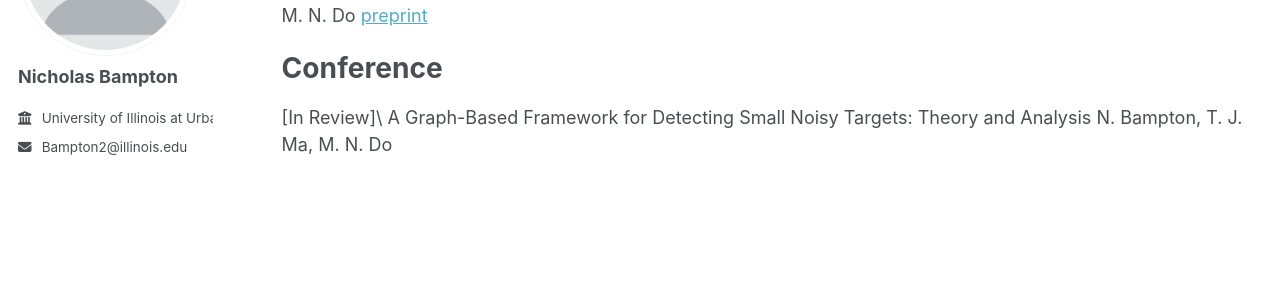
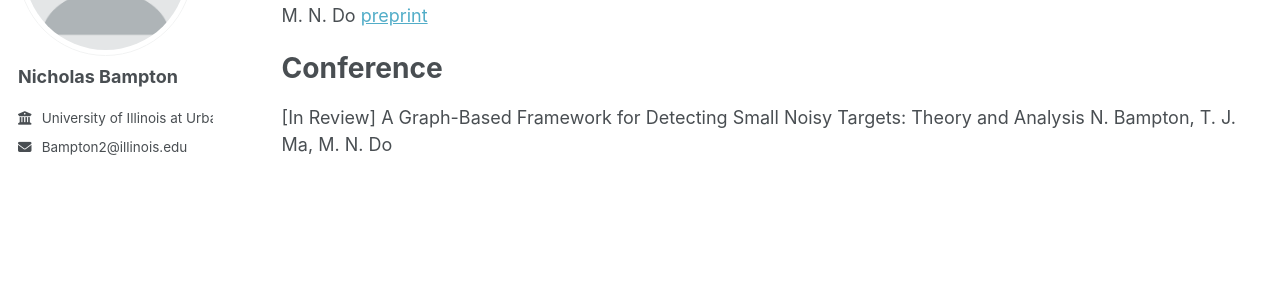
Before and after one commit to nick-bampton/nick-bampton.github.io, a Jekyll site: the page built from _pages/publications.md, in a window 1280 px wide. Shown: the part 220-520 px from the top of the page. Built offline with Jekyll 4.4.1, drawn with Linux system fonts in a browser that asks for light colours; a script bundle is joined from its source files by our own code; library files that are not in the unit come from our copies.

```diff
--- a/_pages/publications.md
+++ b/_pages/publications.md
@@ -18,5 +18,5 @@ N. Bampton, T. J. Ma, M. N. Do
 
 Conference
 ======
-\[In Review]\ A Graph-Based Framework for Detecting Small Noisy Targets: Theory and Analysis
+\[In Review\] A Graph-Based Framework for Detecting Small Noisy Targets: Theory and Analysis
 N. Bampton, T. J. Ma, M. N. Do
```
